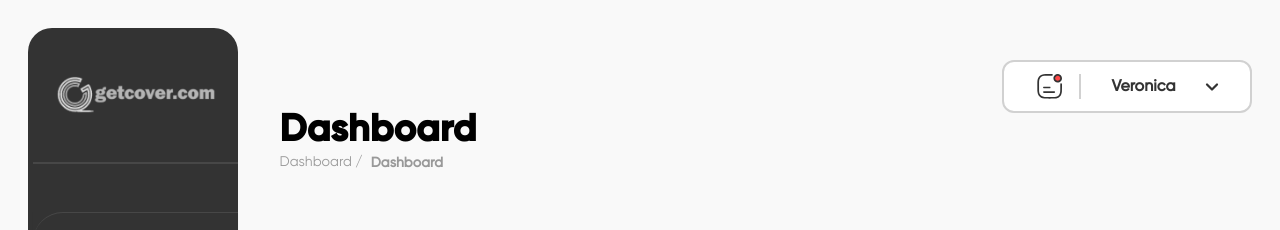
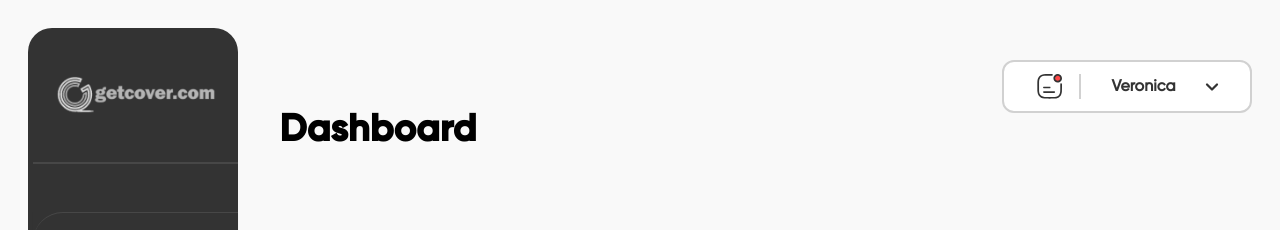
Before and after one commit to webdeveloper510/Get-cover-frontend, a React (Create React App) app: page /dashboard in a window 1280 px wide. Shown: the top 230 px of the page. Built offline with nearby package versions, Linux system fonts and the light colour scheme; sample sign-in values are in the browser's storage.

Commit message:
Working on issues

```diff
--- a/src/pages/dashboard/index.js
+++ b/src/pages/dashboard/index.js
@@ -13,10 +13,7 @@ function Dashboard() {
         <div className='flex'>
           <div className='pl-3'>
             <p className='font-bold text-[38px] leading-9	mb-[3px]'>Dashboard</p>
-            <ul className='flex self-center'>
-              <li className='text-sm text-neutral-grey font-Regular'><Link to={'/'}>Dashboard </Link>  /  </li>
-              <li className='text-sm text-neutral-grey font-semibold ml-2 pt-[1px]'> Dashboard </li>
-            </ul>
+
           </div>
         </div>
      </div>
```
